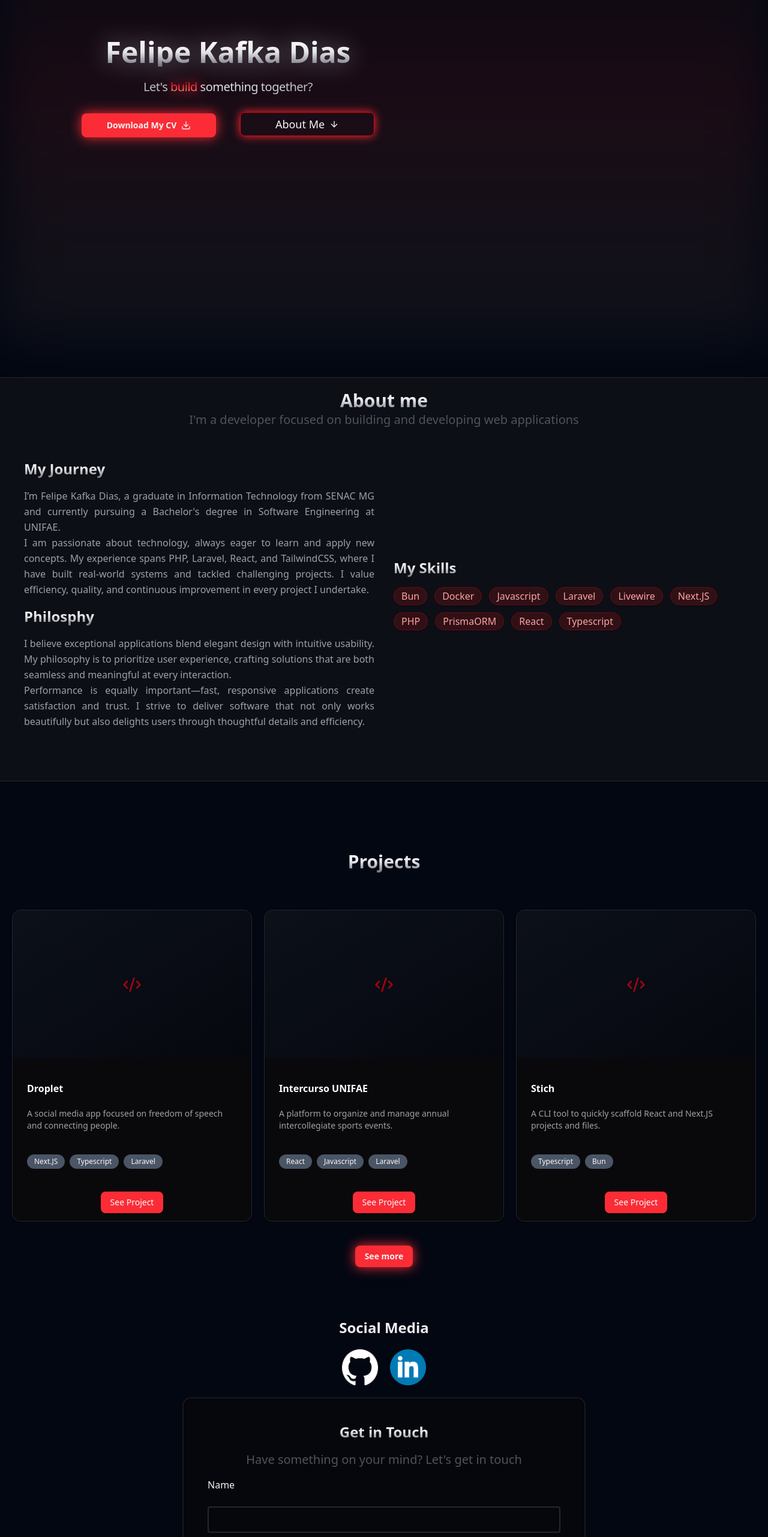
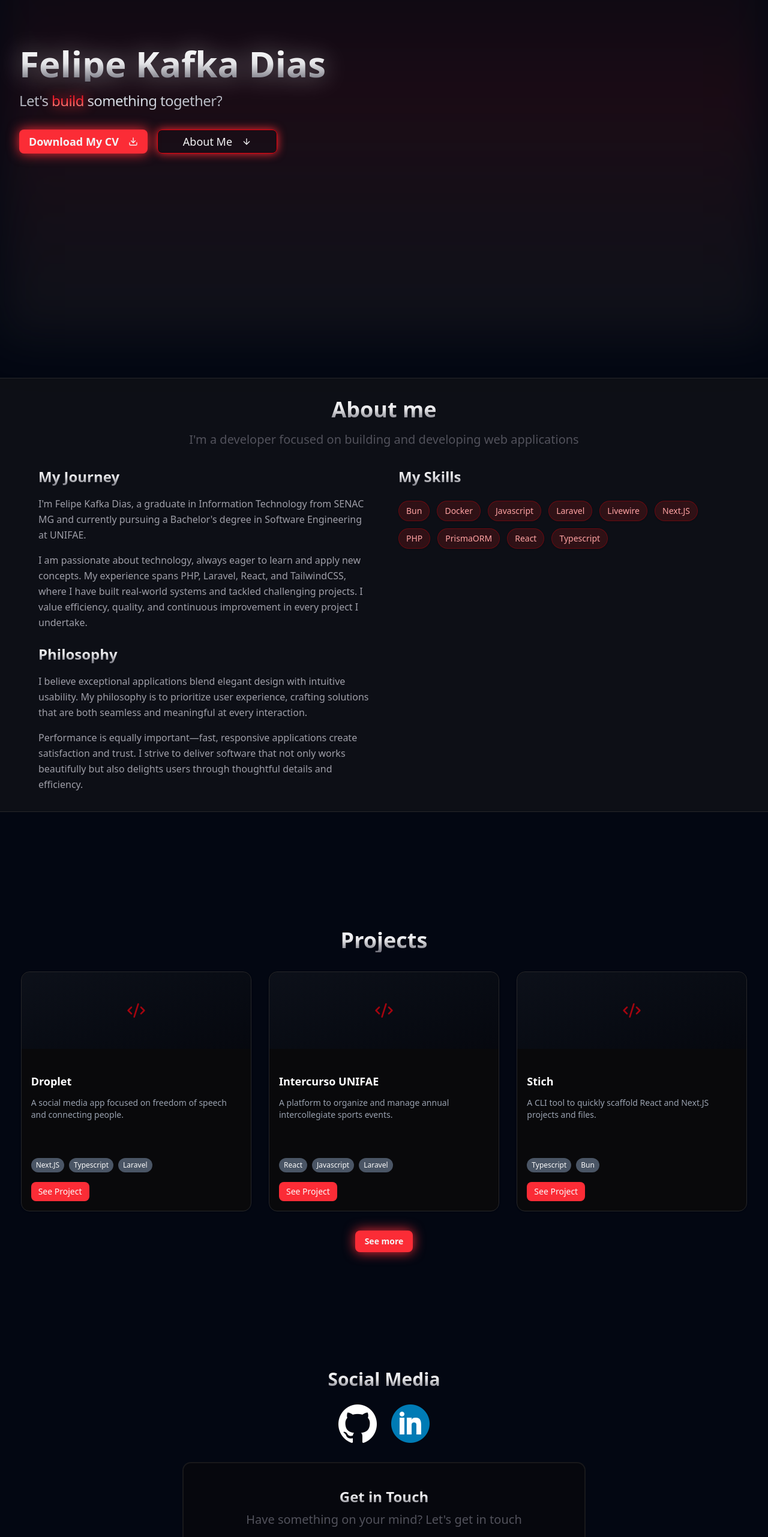
Before and after one commit to hakenshi/portifolio-felipe-kafka-dev, a React (Vite) app: page / in a window 1280 px wide. Shown: the part 234-2797 px from the top of the page at 60% size. Built offline with nearby package versions, Linux system fonts and the light colour scheme.

Commit message:
Update project files

```diff
--- a/src/components/about.tsx
+++ b/src/components/about.tsx
@@ -4,35 +4,41 @@ import Section from './section'
 export default function About() {
     return (
         <Section id='about'>
-            <div className='bg-zinc-900/50 h-fit md:h-11/12 w-full border-y border-y-zinc-800'>
-                <div className='text-center text-3xl p-5 '>
-                    <h2 className='font-bold'>About me</h2>
-                    <p className='text-xl text-zinc-600'>I'm a developer focused on building and developing web applications</p>
+            <div className='bg-zinc-900/50 w-full border-y border-y-zinc-800'>
+                <div className='text-center px-4 py-8'>
+                    <h2 className='text-2xl sm:text-3xl lg:text-4xl font-bold mb-4'>About me</h2>
+                    <p className='text-lg sm:text-xl text-zinc-600 max-w-3xl mx-auto'>I'm a developer focused on building and developing web applications</p>
                 </div>
-                <div className="grid grid-cols-1 md:grid-cols-2 gap-8 place-items-center py-8 container px-10 mx-auto">
+                <div className="container mx-auto px-4 sm:px-6 lg:px-8 pb-8">
+                    <div className="grid grid-cols-1 lg:grid-cols-2 gap-8 lg:gap-12 max-w-6xl mx-auto">
+                        <div className="space-y-6">
                             <div>
-                        <h3 className="text-2xl font-semibold mb-4">My Journey</h3>
-                        <div className="text-zinc-400 leading-relaxed text-justify">
-                            <p>I’m Felipe Kafka Dias, a graduate in Information Technology from SENAC MG and currently pursuing a Bachelor's degree in Software Engineering at UNIFAE.</p>
+                                <h3 className="text-xl sm:text-2xl font-semibold mb-4">My Journey</h3>
+                                <div className="text-zinc-400 leading-relaxed space-y-4 text-sm sm:text-base">
+                                    <p>I'm Felipe Kafka Dias, a graduate in Information Technology from SENAC MG and currently pursuing a Bachelor's degree in Software Engineering at UNIFAE.</p>
                                     <p>
                                         I am passionate about technology, always eager to learn and apply new concepts. My experience spans PHP, Laravel, React, and TailwindCSS, where I have built real-world systems and tackled challenging projects.
                                         I value efficiency, quality, and continuous improvement in every project I undertake.
                                     </p>
                                 </div>
-                        <h3 className='text-2xl font-semibold my-4'>Philosphy</h3>
-                        <div className="text-zinc-400 leading-relaxed text-justify">
+                            </div>
+                            <div>
+                                <h3 className='text-xl sm:text-2xl font-semibold mb-4'>Philosophy</h3>
+                                <div className="text-zinc-400 leading-relaxed space-y-4 text-sm sm:text-base">
                                     <p>I believe exceptional applications blend elegant design with intuitive usability. My philosophy is to prioritize user experience, crafting solutions that are both seamless and meaningful at every interaction.</p>
                                     <p>Performance is equally important—fast, responsive applications create satisfaction and trust. I strive to deliver software that not only works beautifully but also delights users through thoughtful details and efficiency.</p>
                                 </div>
                             </div>
+                        </div>
 
                         <div>
-                        <h3 className="text-2xl font-semibold mb-4">My Skills</h3>
-                        <ul className="flex flex-wrap gap-3 text-zinc-300">
+                            <h3 className="text-xl sm:text-2xl font-semibold mb-6">My Skills</h3>
+                            <div className="flex flex-wrap gap-2 sm:gap-3">
                                 {technologies.map((t, i) => (
-                                <li key={i} className="bg-red-900/30 border-red-700/40 text-red-300 border px-3 py-0.5 rounded-full shadow backdrop-blur-2xl">{t}</li>
+                                    <span key={i} className="bg-red-900/30 border-red-700/40 text-red-300 border px-3 py-1.5 rounded-full shadow backdrop-blur-2xl text-sm">{t}</span>
                                 ))}
-                        </ul>
+                            </div>
+                        </div>
                     </div>
                 </div>
             </div>
--- a/src/components/contact.tsx
+++ b/src/components/contact.tsx
@@ -32,54 +32,69 @@ export default function Contact() {
     }
     return (
         <Section id="contact">
-            <div className="grid place-items-center">
-                <div className="flex flex-col items-center justify-around gap-5">
-                    <div className="grid place-items-center">
-                        <h2 className="text-2xl font-black pb-5">Social Media</h2>
-                        <div className="flex gap-5">
-                            <a target="_blank" href="https://github.com/hakenshi"><img className="size-15" src="/github.png" alt="" /></a>
-                            <a target="_blank" href="https://www.linkedin.com/in/felipe-kafka-dias-39390b252"><img className="size-15" src="/linkedin.png" alt="" /></a>
+            <div className="container mx-auto px-4 sm:px-6 lg:px-8">
+                <div className="flex flex-col items-center justify-center gap-8 max-w-4xl mx-auto">
+                    <div className="text-center">
+                        <h2 className="text-2xl sm:text-3xl font-black mb-6">Social Media</h2>
+                        <div className="flex gap-6 justify-center">
+                            <a target="_blank" href="https://github.com/hakenshi" className="hover:scale-110 transition-transform">
+                                <img className="w-12 h-12 sm:w-16 sm:h-16" src="/github.png" alt="GitHub" />
+                            </a>
+                            <a target="_blank" href="https://www.linkedin.com/in/felipe-kafka-dias-39390b252" className="hover:scale-110 transition-transform">
+                                <img className="w-12 h-12 sm:w-16 sm:h-16" src="/linkedin.png" alt="LinkedIn" />
+                            </a>
                         </div>
                     </div>
-                    <form ref={formRef} onSubmit={form.handleSubmit(sendEmail)} className="bg-zinc-950/60  md:max-w-2xl md:w-1000 min-h-120 p-10 rounded-xl border-zinc-900 border-2 space-y-4">
-                        <h2 className="text-2xl font-black text-center">Get in Touch</h2>
-                        <p className="text-xl text-zinc-600 text-center">Have something on your mind? Let's get in touch</p>
-                        <div className="w-full">
-                            <label className="block pb-6">Name</label>
+                    <form ref={formRef} onSubmit={form.handleSubmit(sendEmail)} className="bg-zinc-950/60 w-full max-w-2xl p-6 sm:p-8 lg:p-10 rounded-xl border-zinc-900 border-2 space-y-6">
+                        <div className="text-center">
+                            <h2 className="text-xl sm:text-2xl font-black mb-2">Get in Touch</h2>
+                            <p className="text-lg sm:text-xl text-zinc-600">Have something on your mind? Let's get in touch</p>
+                        </div>
+                        <div className="space-y-6">
+                            <div>
+                                <label className="block text-sm font-medium mb-2">Name</label>
                                 <motion.input
                                     initial={{ boxShadow: "0 0 0 0px transparent" }}
                                     whileFocus={{ boxShadow: "0 0 0 2px var(--color-red-600)", transition: focusTransition }}
-                                className="w-full border-zinc-800 border-2 rounded px-4 py-2"
+                                    className="w-full border-zinc-800 border-2 rounded px-4 py-3 bg-zinc-900/50 text-white placeholder-zinc-500 focus:outline-none"
                                     type="text"
+                                    placeholder="Your name"
                                     {...form.register("to_name")}
                                 />
-                            {form.formState.errors && (<p>{form.formState.errors.to_name?.message}</p>)}
+                                {form.formState.errors.to_name && (
+                                    <p className="text-red-400 text-sm mt-1">{form.formState.errors.to_name.message}</p>
+                                )}
                             </div>
-                        <div className="w-full">
-                            <label className="block pb-6">Email</label>
+                            <div>
+                                <label className="block text-sm font-medium mb-2">Email</label>
                                 <motion.input
                                     initial={{ boxShadow: "0 0 0 0px transparent" }}
                                     whileFocus={{ boxShadow: "0 0 0 2px var(--color-red-600)", transition: focusTransition }}
-                                className="w-full border-zinc-800 border-2 rounded px-4 py-2"
-                                type="text"
+                                    className="w-full border-zinc-800 border-2 rounded px-4 py-3 bg-zinc-900/50 text-white placeholder-zinc-500 focus:outline-none"
+                                    type="email"
+                                    placeholder="your.email@example.com"
                                     {...form.register("from_name")}
                                 />
-                            {form.formState.errors && (<p>{form.formState.errors.from_name?.message}</p>)}
-
+                                {form.formState.errors.from_name && (
+                                    <p className="text-red-400 text-sm mt-1">{form.formState.errors.from_name.message}</p>
+                                )}
                             </div>
-
-                        <div className="w-full">
-                            <label className="block pb-6">Message</label>
+                            <div>
+                                <label className="block text-sm font-medium mb-2">Message</label>
                                 <motion.textarea
                                     initial={{ boxShadow: "0 0 0 0px transparent" }}
                                     whileFocus={{ boxShadow: "0 0 0 2px var(--color-red-600)", transition: focusTransition }}
-                                className="w-full resize-none border-zinc-800 border-2 rounded px-4 py-2 h-32"
+                                    className="w-full resize-none border-zinc-800 border-2 rounded px-4 py-3 h-32 bg-zinc-900/50 text-white placeholder-zinc-500 focus:outline-none"
+                                    placeholder="Tell me about your project or just say hello!"
                                     {...form.register("message")}
                                 />
-                            {form.formState.errors && (<p>{form.formState.errors.message?.message}</p>)}
+                                {form.formState.errors.message && (
+                                    <p className="text-red-400 text-sm mt-1">{form.formState.errors.message.message}</p>
+                                )}
                             </div>
-                        <div className="text-center p-5">
-                            <Button variant={"defaultGlass"}>
+                        </div>
+                        <div className="text-center pt-4">
+                            <Button variant="defaultGlass" size="lg" className="w-full sm:w-auto min-w-[200px]">
                                 Send Message
                             </Button>
                         </div>
--- a/src/components/header.tsx
+++ b/src/components/header.tsx
@@ -22,10 +22,10 @@ export default function Header() {
     };
 
     const navLinks = [
-        { to: { hash: "#hero", pathname: "/" }, label: "Home", delay: 0.1 },
-        { to: { hash: "#about", pathname: "/" }, label: "About me", delay: 0.2 },
-        { to: { hash: "#projects", pathname: "/projects" }, label: "Projects", delay: 0.3 },
-        { to: { hash: "#contact", pathname: "/" }, label: "Contact", delay: 0.4, isButton: true }
+        { to: "/", label: "Home", delay: 0.1 },
+        { to: "/#about", label: "About me", delay: 0.2 },
+        { to: "/projects", label: "Projects", delay: 0.3 },
+        { to: "/#contact", label: "Contact", delay: 0.4, isButton: true }
     ];
 
     return (
@@ -38,10 +38,7 @@ export default function Header() {
                         animate="visible"
                         transition={{ duration: 0.6, delay: 0 }}
                     >
-                        <Link to={{
-                            hash: "#hero",
-                            pathname: "/"
-                        }} className='transition-all duration-300 hover:scale-105 transform hover:text-red-500 cursor-pointer inline-flex items-center gap-2 sm:gap-3'>
+                        <Link to="/" className='transition-all duration-300 hover:scale-105 transform hover:text-red-500 cursor-pointer inline-flex items-center gap-2 sm:gap-3'>
                             <img src="/makima.png" alt="Logo" className='size-10 sm:size-12 opacity-90' />
                             <span className='text-sm sm:text-base'>Felipe Kafka Dias</span>
                         </Link>
--- a/src/components/hero.tsx
+++ b/src/components/hero.tsx
@@ -7,37 +7,41 @@ import { Button, buttonVariants } from './ui/button'
 export default function Hero() {
     return (
         <Section id='hero'>
-            <div className="flex flex-col-reverse md:flex-row items-center justify-evenly w-full">
-                <div className='max-w-xl'>
-                    <div className="flex flex-col items-center">
-                        <h1 className="text-3xl md:text-5xl font-extrabold gray-gradient drop-shadow-[0px_0px_20px_#ffffff6a]">
-                            <span className=''>Felipe Kafka Dias</span>
+            <div className="container mx-auto px-4 sm:px-6 lg:px-8">
+                <div className="flex flex-col-reverse lg:flex-row items-center justify-center lg:justify-between gap-8 lg:gap-12 w-full">
+                    <div className='flex-1 max-w-2xl text-center lg:text-left'>
+                        <div className="flex flex-col items-center lg:items-start">
+                            <h1 className="text-3xl sm:text-4xl md:text-5xl lg:text-6xl font-extrabold gray-gradient drop-shadow-[0px_0px_20px_#ffffff6a] mb-4">
+                                Felipe Kafka Dias
                             </h1>
-                        <p className="text-xl tracking-tight bg-radial from-slate-200 to-zinc-400 p-5 text-transparent bg-clip-text">Let's
+                            <p className="text-lg sm:text-xl md:text-2xl tracking-tight bg-radial from-slate-200 to-zinc-400 text-transparent bg-clip-text mb-8">
+                                Let's
                                 <span className='bg-linear-to-t from-red-300 via-red-500 to-red-700 text-transparent bg-clip-text font-medium drop-shadow-[2px_0px_10px_#fb2c36]'> build </span>
-                            something together?</p>
+                                something together?
+                            </p>
                         </div>
-                    <div className='space-y-10 md:space-x-10 text-center pt-2'>
-                        <a target='_blank' href={"https://drive.google.com/file/d/15tbDK6XaDY2OgAIdLF4LhsyylDCgydnD/view?usp=sharing"} className={`${buttonVariants({ variant: "defaultGlass", size: "lg" })} text-lg text-center w-full md:w-56`}>
-                            Download My CV <DownloadIcon />
+                        <div className='flex flex-col sm:flex-row gap-4 justify-center lg:justify-start'>
+                            <a
+                                target='_blank'
+                                href={"https://drive.google.com/file/d/15tbDK6XaDY2OgAIdLF4LhsyylDCgydnD/view?usp=sharing"}
+                                className={`${buttonVariants({ variant: "defaultGlass", size: "lg" })} text-base sm:text-lg flex-1 sm:flex-none sm:w-auto min-w-[200px]`}
+                            >
+                                Download My CV <DownloadIcon className="ml-2" />
                             </a>
                             <Button
                                 asChild
                                 size="lg"
                                 variant="ghostGlass"
-                            className='text-lg text-center w-full md:w-56'
+                                className='text-base sm:text-lg flex-1 sm:flex-none sm:w-auto min-w-[200px]'
                             >
-                            <Link to={{
-                                hash: "#about",
-                                pathname: "/"
-                            }}>
-                                About Me <ArrowDownIcon size={32} />
+                                <Link to="/#about">
+                                    About Me <ArrowDownIcon size={20} className="ml-2" />
                                 </Link>
                             </Button>
                         </div>
                     </div>
-                <div className='flex md:flex-col md:items-center'>
-                    <div className='size-48 md:size-96'>
+                    <div className='flex-shrink-0'>
+                        <div className='w-48 h-48 sm:w-64 sm:h-64 md:w-80 md:h-80 lg:w-96 lg:h-96'>
                             <motion.div
                                 initial={{
                                     border: "none",
@@ -48,8 +52,9 @@ export default function Hero() {
                                     border: "2px solid oklch(0.637 0.237 25.331)",
                                     boxShadow: "0 0 50px oklch(0.637 0.237 25.331)",
                                 }}
-                            className='rounded-full size-full bg-cover bg-[-100px] md:bg-[-200px] bg-[url("/icon2.gif")]'
+                                className='rounded-full w-full h-full bg-cover bg-center bg-[url("/icon2.gif")]'
                             />
+                        </div>
                     </div>
                 </div>
             </div>
--- a/src/components/project-card.tsx
+++ b/src/components/project-card.tsx
@@ -12,26 +12,28 @@ interface ProjectCardProps {
 
 export default function ProjectCard({ project }: { project: ProjectCardProps }) {
     return (
-        <Card className="dark hover:border-red-600/50 w-60 md:w-80 md:h-110 lg:w-100 lg:h-130 grid grid-rows-4 p-0">
-            <CardHeader className="bg-linear-to-br grid row-span-2 place-items-center from-gray-900/50 to-gray-950/50 rounded-t-xl rounded-b-sm">
+        <Card className="dark hover:border-red-600/50 w-full max-w-sm h-auto min-h-[400px] flex flex-col p-0">
+            <CardHeader className="bg-linear-to-br flex-shrink-0 h-32 flex items-center justify-center from-gray-900/50 to-gray-950/50 rounded-t-xl">
                 <Code2Icon className="text-red-600/70" size={32} />
             </CardHeader>
-            <CardContent className="flex flex-col justify-center">
-                <CardTitle className="text-md md:text-start text-center text-white">{project.title}</CardTitle>
-                <CardDescription className="hidden md:block pt-5">
-                    {project.briefDescription}
-                </CardDescription>
+            <CardContent className="flex-1 flex flex-col justify-between p-4">
+                <div>
+                    <CardTitle className="text-lg text-center sm:text-left text-white mb-3">{project.title}</CardTitle>
+                    <CardDescription className="text-sm text-gray-400 line-clamp-3">
+                        {project.briefDescription}
+                    </CardDescription>
+                </div>
+                <div className="mt-4">
+                    <div className="flex justify-start w-full gap-2 flex-wrap mb-4">
+                        {project.tags.slice(0, 3).map((tag, i) => (
+                            <span key={i} className="bg-gray-600 px-2 py-1 rounded-full text-xs">{tag}</span>
+                        ))}
+                    </div>
+                    <div className="flex justify-center sm:justify-start">
+                        <Link className={buttonVariants({ variant: 'default', size: 'sm' })} to={`/projects/${project.id}`} >See Project</Link>
+                    </div>
+                </div>
             </CardContent>
-            <CardFooter className="flex flex-col">
-                <div className="hidden md:flex justify-start w-full gap-2 flex-wrap">
-                    {project.tags.slice(0, 3).map((tag, i) => (
-                        <div key={i} className="bg-gray-600 px-3 py-1 rounded-full text-xs">{tag}</div>
-                    ))}
-                </div>
-                <div className="flex items-end h-2/3">
-                    <Link className={buttonVariants({ variant: 'default' })} to={`/projects/${project.id}`} >See Project</Link>
-                </div>
-            </CardFooter>
         </Card>
     )
 }
--- a/src/components/projects.tsx
+++ b/src/components/projects.tsx
@@ -8,16 +8,15 @@ export default function Projects() {
 
     return (
         <Section id="projects">
-            <h2 className="text-center text-3xl font-black">Projects</h2>
-            <div className="flex flex-col md:grid place-items-center md:grid-cols-2 lg:grid-cols-3 gap-5 space-y-5">
-                {projects.slice(0, 3).map((project) => (
-                    <ProjectCard key={project.id} project={project} />
-                ))}
-                <div className="w-full grid place-items-center col-span-3">
-                    <Link to={{
-                        hash: "#projects",
-                        pathname: "/projects"
-                    }} className={buttonVariants({ variant: "defaultGlass" })}>See more</Link>
+            <div className="container mx-auto px-4 sm:px-6 lg:px-8">
+                <h2 className="text-center text-2xl sm:text-3xl lg:text-4xl font-black mb-8">Projects</h2>
+                <div className="grid grid-cols-1 md:grid-cols-2 lg:grid-cols-3 gap-6 place-items-center">
+                    {projects.slice(0, 3).map((project) => (
+                        <ProjectCard key={project.id} project={project} />
+                    ))}
+                </div>
+                <div className="w-full flex justify-center mt-8">
+                    <Link to="/projects" className={buttonVariants({ variant: "defaultGlass" })}>See more</Link>
                 </div>
             </div>
         </Section >
--- a/src/components/section.tsx
+++ b/src/components/section.tsx
@@ -6,7 +6,7 @@ interface SectionProps extends React.HTMLAttributes<HTMLDivElement> {
 
 export default function Section({ children, ...rest }: SectionProps) {
   return (
-    <section className='grid place-items-center gap-5 min-h-screen py-8' {...rest}>
+    <section className='flex flex-col justify-center items-center min-h-screen py-8 sm:py-12 lg:py-16' {...rest}>
       {children}
     </section>
   )
--- a/src/index.css
+++ b/src/index.css
@@ -122,6 +122,19 @@
   body {
     @apply bg-background text-foreground;
   }
+
+  /* Responsive utilities */
+  .container {
+    @apply w-full mx-auto px-4 sm:px-6 lg:px-8;
+  }
+
+  /* Line clamp utility */
+  .line-clamp-3 {
+    display: -webkit-box;
+    -webkit-line-clamp: 3;
+    -webkit-box-orient: vertical;
+    overflow: hidden;
+  }
 }
 
 html {
```
Also changed, not shown: src/components/layouts/main-layout.tsx (+8 -4 lines), src/projects/home-page.tsx (+30 -12 lines), src/projects/project-page.tsx (+4 -10 lines). Lines whose indentation alone changed are shown as unchanged.
